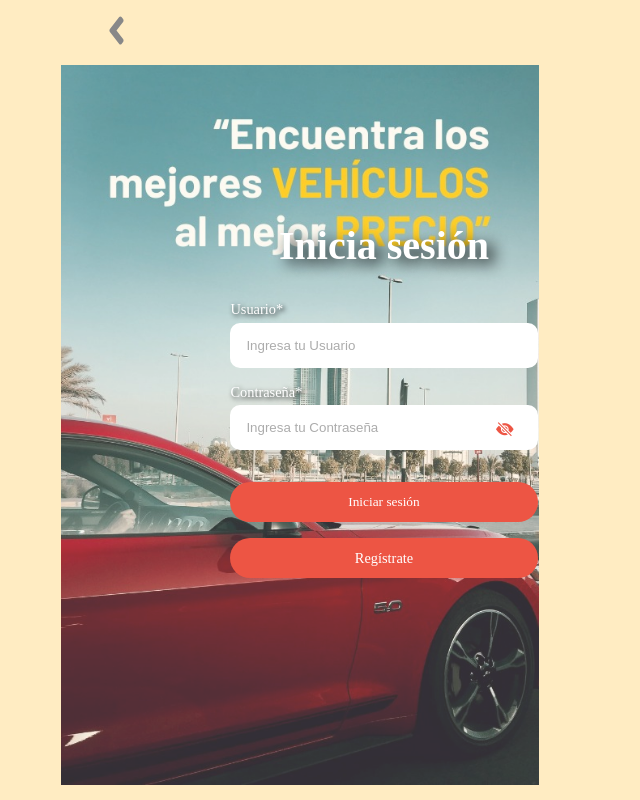
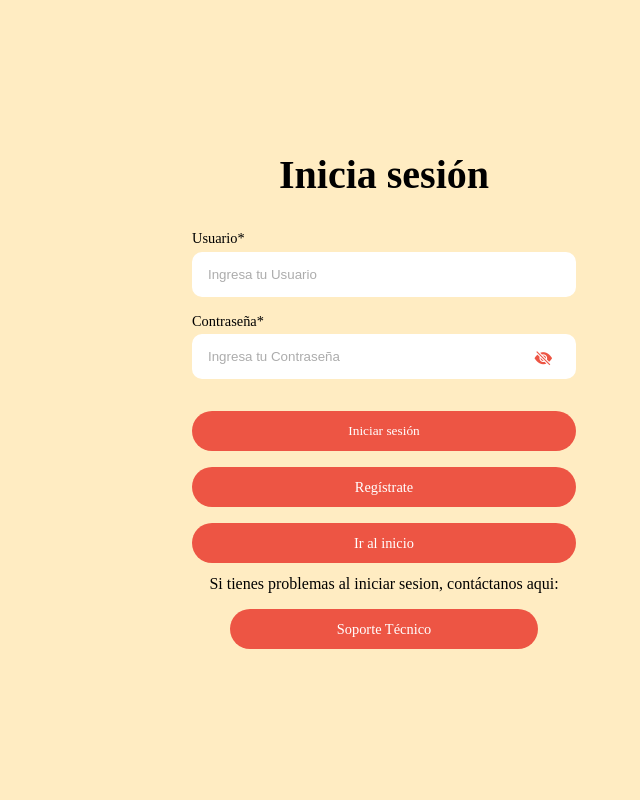
Before and after one commit to Andry-code-web/subastas_online_v2, a Node server app: page /login in a window 768 px wide. Shown: the whole page, without its empty margins (0-640 px from the left). Run offline with Node 20, Linux system fonts and the light colour scheme; some libraries are stand-ins or nearby versions; some web fonts are replaced.

Commit message:
AnuncioDatos_Moises

```diff
--- a/public/css/style_login.css
+++ b/public/css/style_login.css
@@ -196,6 +196,126 @@
   font-size: 1.1rem;
 }
 
+
+/*SweetAlert_AnuncioDatos*/
+.swal2-container {
+  width: 100%;
+  background-color: #f0f0f0;
+  border-radius: 10px;
+}
+
+.swal2-title {
+  font-size: 1.6rem;
+  color: #333;
+  font-family: var(--font--header);
+}
+
+.swal2-icon {
+  width: 80px;
+}
+.swal2-text {
+  font-size: 12px;
+  color: #ed5544;
+  font-family: var(--font--header);
+}
+
+/*Botones*/
+.botonSoporte {
+  background-color: #ed5544;
+  width: 40%;
+  height: 40PX;
+  color: #fff;
+  border-radius: 20px;
+  font-family: var(--font--testimoni);
+  font-size: 0.9rem;
+  margin-top: 1rem;
+  display: flex;
+  justify-content: center;
+  align-items: center;
+  text-decoration: none;
+  border: none;
+  cursor: pointer;
+}
+
+
+
+/*Boton Contactanos_aqui*/
+/* .botonSoporte {
+  width: 40%;
+  height: 40px;
+  color: #fff;
+  border-radius: 20px;
+  font-family: var(--font--testimoni);
+  margin-top: 1rem;
+  padding: 10px 20px;
+  border: 1px solid rgb(196, 142, 25);
+  font-size: 0.9;
+  text-transform: uppercase;
+  letter-spacing: 2px;
+  background: transparent;
+  color: #fff;
+  overflow: hidden;
+  box-shadow: 0 0 0 0 transparent;
+  transition: all 0.2s ease-in;
+}
+
+.botones:hover {
+  background: rgb(218, 149, 21);
+  box-shadow: 0 0 30px 5px rgba(205, 108, 22, 0.815);
+
+  transition: all 0.2s ease-out;
+}
+
+.botones:hover::before {
+  animation: sh02 0.5s 0s linear;
+}
+
+.botones::before {
+  content: '';
+  display: block;
+  width: 100%;
+  height: 86%;
+  position: absolute;
+  top: 7%;
+  left: 0%;
+  opacity: 0;
+  background: #fff;
+  box-shadow: 0 0 50px 30px #fff;
+  -webkit-transform: skewX(-20deg);
+  -moz-transform: skewX(-20deg);
+  -ms-transform: skewX(-20deg);
+  -o-transform: skewX(-20deg);
+  transform: skewX(-20deg);
+}
+
+@keyframes sh02 {
+  from {
+    opacity: 0;
+    left: 0%;
+  }
+
+  50% {
+    opacity: 1;
+  }
+
+  to {
+    opacity: 0;
+    left: 100%;
+  }
+}
+
+.botones:active {
+  box-shadow: 0 0 0 0 transparent;
+  transition: box-shadow 0.2s ease-in;
+} */
+
+.contactos {
+  width: 50%;
+  text-align: center;
+  margin-top: 12px;
+  font-family: var(--font--about);
+
+}
 /* Animación de deslizamiento desde la izquierda */
 @keyframes slideInLeft {
   from {
@@ -212,32 +332,25 @@
   animation: slideInLeft 0.5s ease forwards;
 }
 
-
-
 /* Extra small devices (phones, 600px and down) */
 @media only screen and (max-width: 600px) {
-    .imagen{
+  .imagen {
     display: none;
   }
 
-    .imagen_fondo{
-        opacity: .8;
+  .imagen_fondo {
+    opacity: 0.8;
   }
 
-    .content_form form{
+  .content_form form {
     width: 95%;
   }
 
-    .content_form{
+  .content_form {
     width: 80%;
   }
 
-    /* .content_form h2{
-        color: #ffff;
-        text-shadow: 6px 5px 15px #000;
-    } */
-
-    .content_form form label{
+  .content_form form label {
     color: #000;
   }
 
@@ -250,7 +363,7 @@
     border: none;
     color: #fff;
     font-family: var(--font--testimoni);
-        font-size: .9rem;
+    font-size: 0.9rem;
     margin-top: 1rem;
     display: flex;
     justify-content: center;
@@ -258,16 +371,14 @@
     text-decoration: none;
   }
 
-    /* .subastar{
-        color: #ffff;
-        font-size: .9rem;
-        text-shadow: 2px 2px 5px #000;
+  .g-recaptcha {
+    font-size: 0.9rem;
+    margin-top: 1rem;
+    display: flex;
+    justify-content: center;
+    align-items: center;
+    text-decoration: none;
   }
-
-    .subastar span{
-        color: #fff;
-        text-shadow: 2px 2px 5px #000;
-    } */
 }
 
 /* Small devices (portrait tablets and large phones, 600px and up) */
@@ -276,50 +387,89 @@
 
 /* Medium devices (landscape tablets, 768px and up) */
 @media only screen and (min-width: 768px) and (max-width: 992px) {
-    .imagen{
-        position: absolute;
+  .imagen {
+    display: none;
   }
 
-    .imagen_fondo{
-        opacity: .8;
+  .content_form {
+    width: 100%;
+    height: 100%;
   }
 
-    .content_form{
-        width: 80%;
+  .content_form h2 {
+    color: #000;
   }
 
-    .content_form h2{
+  .content_form form label {
     color: #ffff;
-        text-shadow: 6px 5px 15px #000;
   }
 
-    .content_form form label{
+  .subastar {
     color: #ffff;
-        text-shadow: 2px 2px 5px #000;
+    font-size: 0.9rem;
+
+  }
+  .content_form form label {
+    color: #000;
+  }
+  .subastar span {
+    color: #000;
   }
 
-    .subastar{
-        color: #ffff;
-        font-size: .9rem;
-        text-shadow: 2px 2px 5px #000;
+  .content_form form .regresar {
+    display: block;
+    width: 100%;
+    height: 40px;
+    background-color: #ed5544;
+    border-radius: 20px;
+    border: none;
+    color: #fff;
+    font-family: var(--font--testimoni);
+    font-size: 0.9rem;
+    margin-top: 1rem;
+    display: flex;
+    justify-content: center;
+    align-items: center;
+    text-decoration: none;
   }
-
-    .subastar span{
-        color: #fff;
-        text-shadow: 2px 2px 5px #000;
+  .g-recaptcha {
+    font-size: 0.9rem;
+    margin-top: 1rem;
+    display: flex;
+    justify-content: center;
+    align-items: center;
+    text-decoration: none;
   }
 }
 
 /* Large devices (laptops/desktops, 992px and up) */
 @media only screen and (min-width: 992px) and (max-width: 1200px) {
-    .content_form form{
+  .content_form form {
     width: 70%;
+  }
+
+  .g-recaptcha {
+    font-size: 0.9rem;
+    margin-top: 1rem;
+    display: flex;
+    justify-content: center;
+    align-items: center;
+    text-decoration: none;
   }
 }
 
 /* Extra large devices (large laptops and desktops, 1200px and up) */
 @media only screen and (min-width: 1200px) and (max-width: 1440px) {
-    .content_form form{
+  .content_form form {
     width: 60%;
   }
+
+  .g-recaptcha {
+    /* font-size: .9rem;
+      margin-top: 1rem; */
+    display: flex;
+    justify-content: center;
+    align-items: center;
+    text-decoration: none;
   }
+}
--- a/src/views/login.ejs
+++ b/src/views/login.ejs
@@ -38,12 +38,26 @@
           <a class="registrar" href="/registro">Regístrate</a>
           <a class="regresar" href="/">Ir al inicio</a>
         </form>
+        <p class="contactos">Si tienes problemas al iniciar sesion, contáctanos aqui:</p>
+          <button class="botonSoporte" id="boton_soporte">Soporte Técnico</button>
       </div>
     </div>
   </div>
 
   <!-- Incluye SweetAlert2 desde un CDN -->
   <script src="https://cdn.jsdelivr.net/npm/sweetalert2@11"></script>
+
+  <script>
+    const btnSoporteCliente = document.getElementById('boton_soporte');
+    btnSoporteCliente.addEventListener('click', () => {
+      Swal.fire({
+        icon: 'info',
+        title: 'Soporte al cliente',
+        text: 'Para validar si eres cliente, necesitamos los siguientes datos (DNI, CORREO, CELULAR, FECHA DE NACIMIENTO) y enviarlos al correo subastasurperu@gmail.com, con el asunto (recuperar cuenta).',
+        showConfirmButtonText: 'OK'
+      });
+    });
+  </script>
 
   <script>
     document.getElementById('loginForm').addEventListener('submit', async function(event) {
```
Lines whose indentation alone changed are shown as unchanged.
